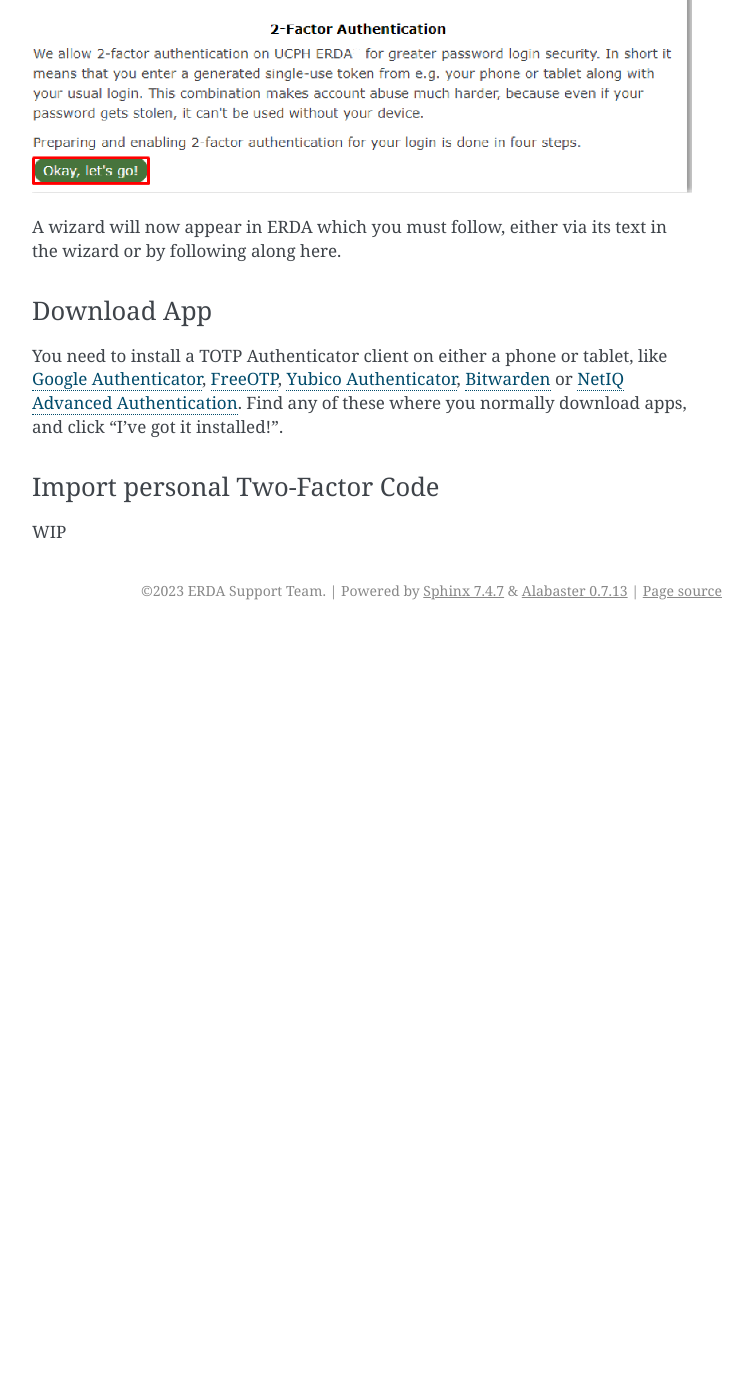
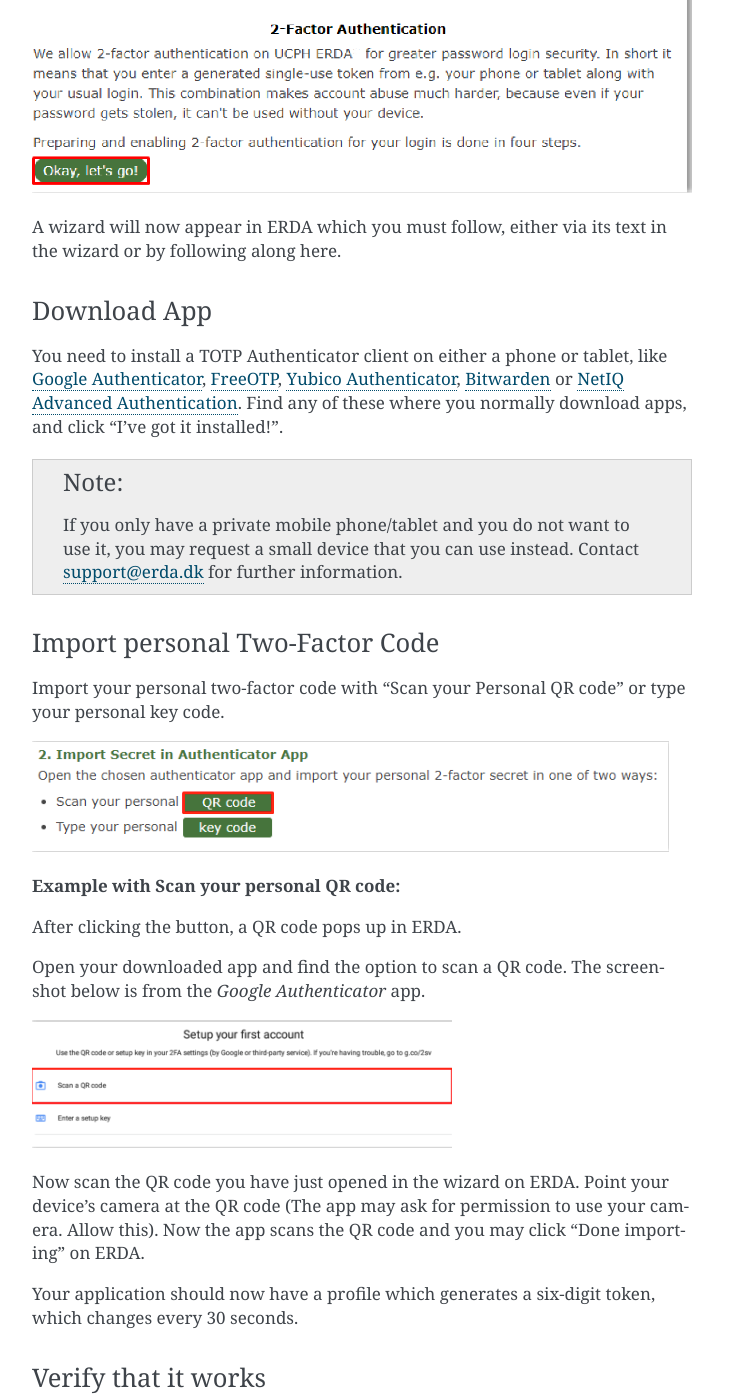
Before and after one commit to ucphhpc/migrid-user-docs, a Sphinx documentation site: the page built from docs/sections/erda/twofactor/index.rst, in a window 1280 px wide and 1400 px high, scrolled down 1189 px. Shown: the whole window, without its empty margins (388-1141 px from the left). Built offline with Sphinx 7.4.7, drawn with Linux system fonts in a browser that asks for light colours; before the commit the page ends 1819 px from its top, so only the background shows below that; some of the changed text lies outside the part shown.

Commit message:
finished first draft of 2fa page

```diff
--- a/docs/sections/erda/twofactor/index.rst
+++ b/docs/sections/erda/twofactor/index.rst
@@ -19,11 +19,11 @@
 
 Click the green avatar in the bottom left corner. Click "Setup".
 
-.. image:: /images/authenticator-wizard.png
+.. image:: /images/authenticator/authenticator-wizard.png
 
 Click on the button "Okay, let's go!"
 
-.. image:: /images/authenticator-go.png
+.. image:: /images/authenticator/authenticator-go.png
 
 A wizard will now appear in ERDA which you must follow, either via its text in the wizard or by following along here.
 
@@ -33,8 +33,50 @@
 
 You need to install a TOTP Authenticator client on either a phone or tablet, like `Google Authenticator <https://en.wikipedia.org/wiki/Google_Authenticator>`_, `FreeOTP <https://freeotp.github.io/>`_, `Yubico Authenticator <https://www.yubico.com/products/yubico-authenticator/#h-download-yubico-authenticator>`_, `Bitwarden <https://bitwarden.com/download/>`_ or `NetIQ Advanced Authentication <https://www.microfocus.com/en-us/cyberres/identity-access-management/advanced-authentication>`_. Find any of these where you normally download apps, and click "I've got it installed!".
 
+.. Note::
+   If you only have a private mobile phone/tablet and you do not want to use it, you may request a small device that you can use instead. Contact support@erda.dk for further information.
+
 
 Import personal Two-Factor Code
 ^^^^^^^^^^^^^^^^^^^^^^^^^^^^^^^
 
-WIP
+Import your personal two-factor code with "Scan your Personal QR code" or type your personal key code.
+
+.. image:: /images/authenticator/authenticator-import.png
+
+
+**Example with Scan your personal QR code:**
+
+After clicking the button, a QR code pops up in ERDA.
+
+Open your downloaded app and find the option to scan a QR code. The screenshot below is from the *Google Authenticator* app.
+
+.. image:: /images/authenticator/authenticator-scanqrcode.png
+
+Now scan the QR code you have just opened in the wizard on ERDA. Point your device's camera at the QR code (The app may ask for permission to use your camera. Allow this). Now the app scans the QR code and you may click "Done importing" on ERDA.
+
+Your application should now have a profile which generates a six-digit token, which changes every 30 seconds.
+
+
+Verify that it works
+^^^^^^^^^^^^^^^^^^^^
+
+After downloading and importing your personal two-factor code, you can verify that it works properly by clicking the *Verify* button. A pop-up window automatically appears, and you must enter the token which shows up in your app. Please note that the token changes after 30 seconds, and will not work after that. Click the **Verify** button in the pop-up and it will confirm whether your two-factor is set up correct.
+
+.. image:: /images/authenticator/authenticator-verify.png
+
+
+Enable Two-Factor Authentication
+^^^^^^^^^^^^^^^^^^^^^^^^^^^^^^^^
+
+Tap the slider button under *Enable 2-FA for KU/UCPH OpenID web login* to switch it from grey/off to green/on.
+
+.. image:: /images/authenticator/authenticator-toggle.png
+
+Additional two-factor authentication options for WebDAVS, SFTP and FTPS are now shown. These are protocols which you primarily need if you want to use ERDA as a network drive on your own computer.
+
+If you are not sure whether you are going to use ERDA as a network drive, we recommend that you activate all three slider buttons by switching them to green/on.
+
+Click *Save 2-Factor Auth Settings*.
+
+Your ERDA account is now protected with two-factor authentication.
```
Also changed, not shown: docs/images/authenticator-wizard.png (deleted), docs/images/authenticator/authenticator-go.png (renamed from docs/images/authenticator-go.png), docs/images/authenticator/authenticator-import.png (added), docs/images/authenticator/authenticator-installed.png (renamed from docs/images/authenticator-installed.png), docs/images/authenticator/authenticator-scanqrcode.png (added), docs/images/authenticator/authenticator-toggle.png (added), docs/images/authenticator/authenticator-verify.png (added), docs/images/authenticator/authenticator-wizard.png (added).
